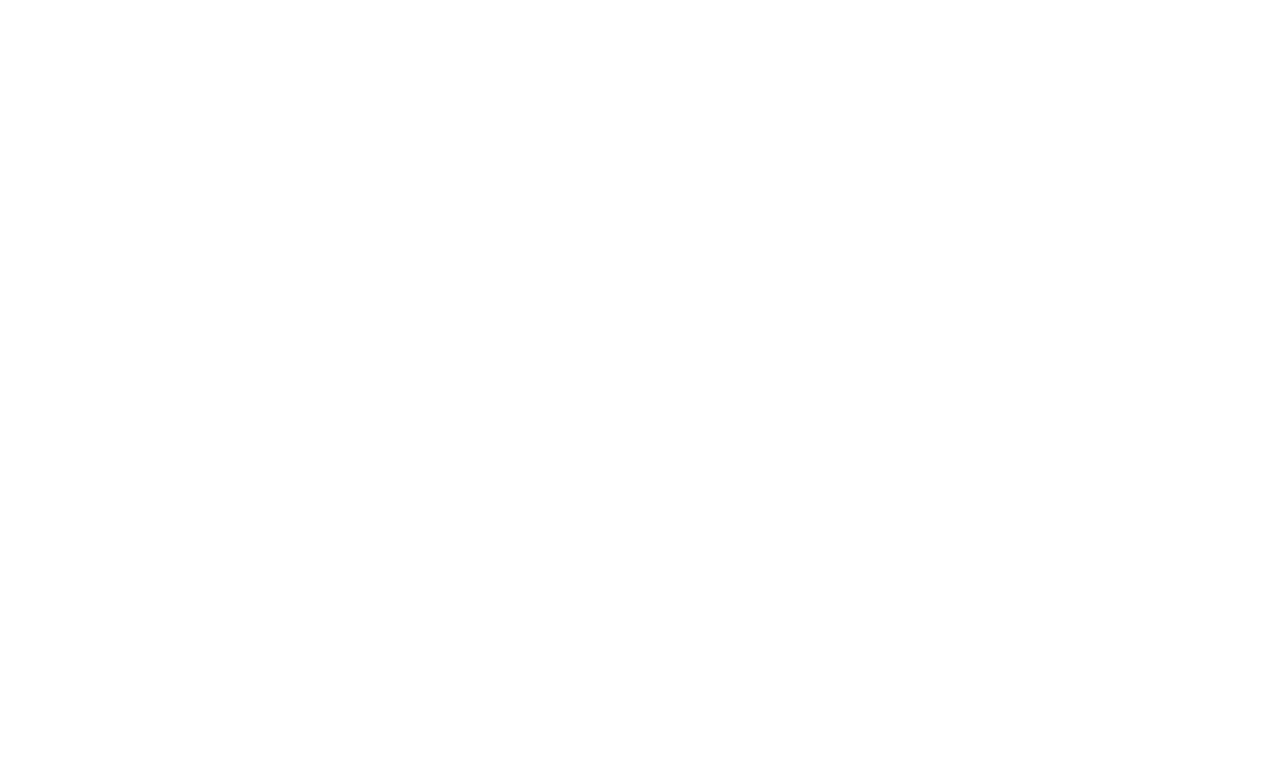
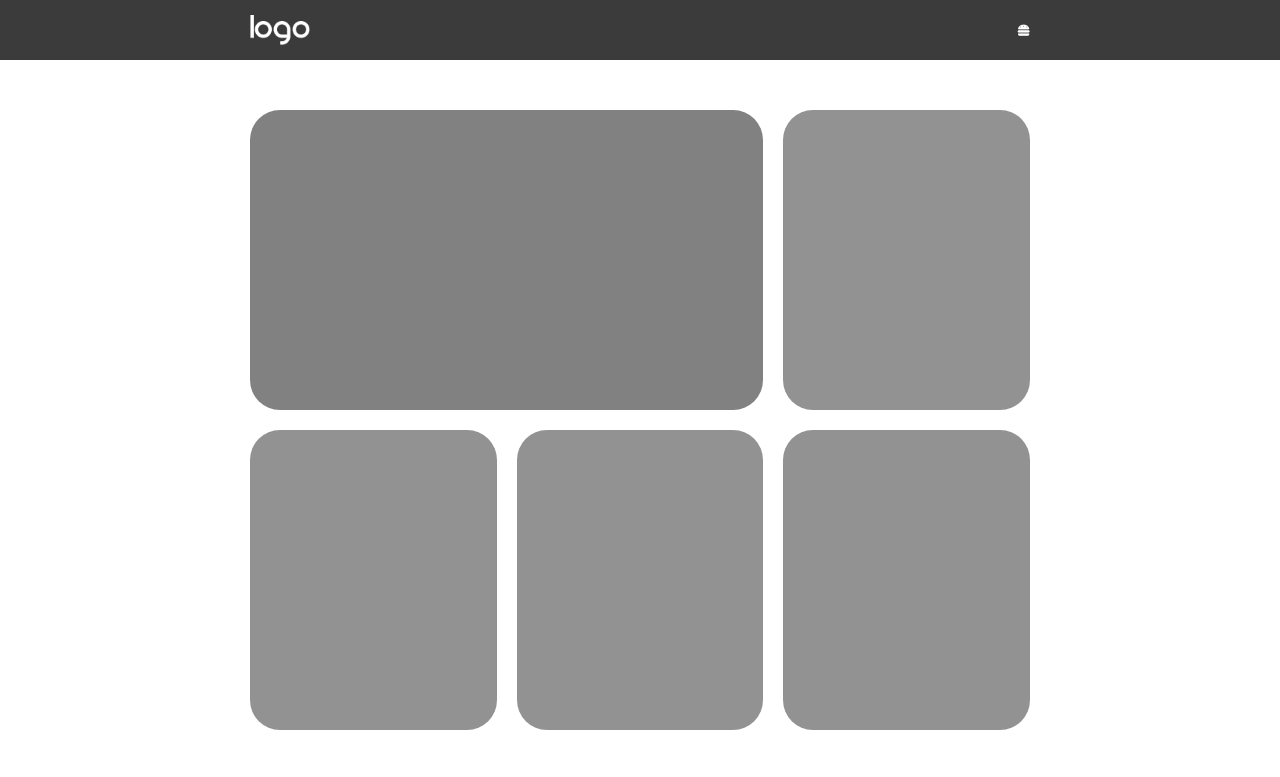
Before and after one commit to RiccardoBasso01/htmlcss-responsive-layout, a plain HTML site: page index.html in a window 1280 px wide. Shown: the top 777 px of the page. Drawn offline with Linux system fonts and the light colour scheme.

Commit message:
struttura "per mobile"

```diff
--- /dev/null
+++ b/css/responsive.css
@@ -0,0 +1,25 @@
+/*
+XS	<576 pixel
+S	≥576 pixel
+M	≥768px
+L	≥992 pixel
+XL	≥1200 pixel
+XXL	≥1400 pixel */
+
+/* MOBILE FIRST */
+@media screen and (max-width:576px){
+    .card, .card.c-big{
+        width:100%
+    }
+}
+
+@media screen and (min-width: 768px){
+    .card{
+        width: calc((100% / 3) - (var(--gap-card)));
+    }
+
+    .card.c-big{
+        width: calc(((100% / 3) * 2 ) - (var(--gap-card)));
+    }
+
+}
--- a/css/style.css
+++ b/css/style.css
@@ -7,3 +7,124 @@
 body{
     font-family: 'PT Sans', sans-serif;
 }
+
+/* TAG SINGOLI */
+img{
+    height: 100%;
+}
+
+a{
+    display: none;
+}
+
+ul{
+    list-style: none;
+}
+
+/* FUNZIONALITÀ */
+:root{
+    --header-bgc: var(--grigio-0);
+    --light-blue: var(--grigio-2);
+    --transparent: var(--grigio-6);
+    --light-violet: var(--grigio-3);
+    --p-15: 15px;
+    --p-col: 10px;
+    --font-size-s:0.6rem;
+    --font-size-m:0.8rem;
+    --font-size-l:1.5rem;
+    --font-size-xl:2rem;
+    --font-size-xxl:3.5rem;
+    --font-size-xxxl:5rem;
+    --w-center: 800px;
+    --card-space: 2px;
+    --gap-card: 20px;
+    --f-height: 70px;
+    --h-height: 50px;
+    --light-grey: #cdcdcd;
+    --grigio-0: rgb(59,59,59);
+    --grigio-1: rgb(129, 129, 129);
+    --grigio-2: rgb(146, 146, 146);
+    --grigio-3: rgb(180, 180, 180);
+    --grigio-4: rgb(59,59,59);
+    --grigio-5: rgb(202, 201, 201);
+    --grigio-6: rgb(238, 235, 235);
+}
+
+.display-flex{
+    display: flex;
+}
+
+.center{
+    max-width: var(--w-center);
+    margin: 0 auto;
+}
+
+.t-center{
+    text-align: center;
+}
+/* HEADER */
+header{
+    background-color: var(--header-bgc);
+    color: white;
+    position: sticky;
+    top: 0;
+}
+
+.nav{
+    font-size: var(--font-size-m);
+    padding: 10px;
+    height: 60px;
+    justify-content: space-between;
+    align-items: center;
+}
+
+.logo{
+    height: 30px;
+}
+
+
+/* MAIN */
+.section{
+    padding: 50px 20px;
+}
+
+.section:nth-of-type(even){
+    background-color: var(--grigio-5);
+}
+
+.row{
+    justify-content: center;
+    flex-wrap: wrap;
+    gap: var(--gap-card);
+}
+
+.card{
+    height: 300px;
+    background-color: var(--grigio-1);
+    border-radius: 30px;
+}
+
+.bgc-lightblue{
+ background-color: var(--light-blue);
+}
+
+.bgc-transparent{
+ background-color: var(--transparent);
+}
+
+.bgc-violet{
+ background-color: var(--light-violet);
+}
+
+.bgc-white{
+    background-color: white;
+}
+
+
+
+/* FOOTER */
+footer .section{
+    background-color: black;
+    color: white;
+
+}
--- a/index.html
+++ b/index.html
@@ -11,14 +11,94 @@
     <title>Logo</title>
     <link href="https://fonts.googleapis.com/css?family=PT+Sans:regular,italic,700,700italic" rel="stylesheet" />
     <link rel='stylesheet' href='https://cdnjs.cloudflare.com/ajax/libs/font-awesome/6.4.0/css/all.min.css' integrity='sha512-iecdLmaskl7CVkqkXNQ/ZH/XLlvWZOJyj7Yy7tcenmpD1ypASozpmT/E0iPtmFIB46ZmdtAc9eNBvH0H/ZpiBw==' crossorigin='anonymous'/>
+
     <link rel="stylesheet" href="css/style.css">
+    <link rel="stylesheet" href="css/responsive.css">
 
 </head>
 <body>
 
-    <header></header>
-    <main></main>
-    <footer></footer>
+    <header>
+
+        <nav>
+            <div class="nav display-flex center">
+                <div class="logo">
+                    <img src="img/logo.png" alt="logo">
+                </div>
+
+                <div class="menu">
+                    <i class="fa-solid fa-burger"></i>
+                </div>
+            </div>
+        </nav>
+
+    </header>
+
+    <main>
+        <div class="section">
+            <div class="row display-flex center">
+                <div class="card c-big">
+
+                </div>
+                <div class="card bgc-lightblue"></div>
+                <div class="card bgc-lightblue"></div>
+                <div class="card bgc-lightblue"></div>
+                <div class="card bgc-lightblue"></div>
+
+            </div>
+        </div>
+
+        <div class="section">
+            <div class="row display-flex center">
+                <div class="card bgc-transparent"></div>
+                <div class="card bgc-white"></div>
+            </div>
+        </div>
+
+        <div class="section">
+            <div class="row display-flex center">
+                <div class="card bgc-transparent"></div>
+                <div class="card bgc-violet"></div>
+                <div class="card bgc-violet"></div>
+                <div class="card bgc-violet"></div>
+            </div>
+        </div>
+
+        <div class="section">
+            <h2 class="t-center">Benefits</h2>
+            <div class="row display-flex center">
+                <div class="card bgc-white"></div>
+                <div class="card bgc-white"></div>
+                <div class="card bgc-white"></div>
+                <div class="card bgc-white"></div>
+                <div class="card bgc-white"></div>
+                <div class="card bgc-white"></div>
+            </div>
+        </div>
+
+        <div class="section">
+            <div class="center">
+
+                <h2>About us</h2>
+                <p>Lorem ipsum dolor sit amet consectetur adipisicing elit. Doloribus nemo modi nobis ut ipsum debitis velit mollitia. Dolores reprehenderit omnis qui. Veritatis atque distinctio, commodi deleniti praesentium quo possimus voluptatum?</p>
+                <div class="card bgc-transparent">
+                    <img src="" alt="">
+                </div>
+            </div>
+        </div>
+
+        <div class="section">
+            <div class="center">
+                <h2 class="t-center">ITS FREE</h2>
+            </div>
+        </div>
+    </main>
+
+    <footer>
+        <div class="section">
+            <p>Lorem ipsum dolor sit amet consectetur adipisicing elit. Ipsum ut explicabo facilis eius magni. Hic, sit? Natus aliquam blanditiis tempora aperiam quidem obcaecati neque. Culpa quia dicta amet quo asperiores.</p>
+        </div>
+    </footer>
 
 </body>
 </html>
```
